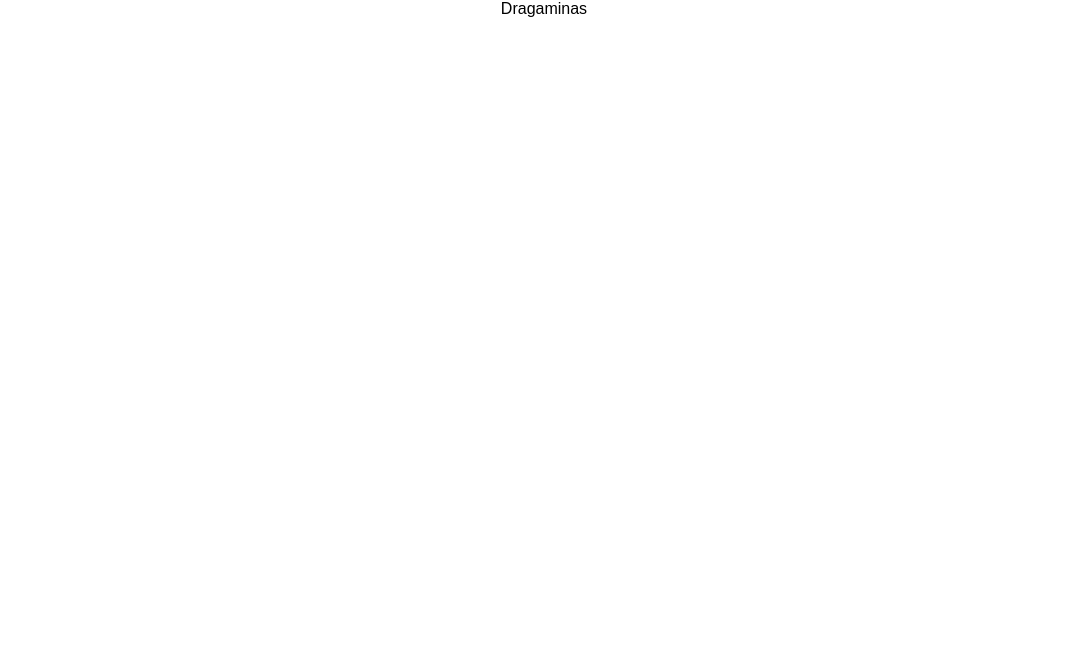
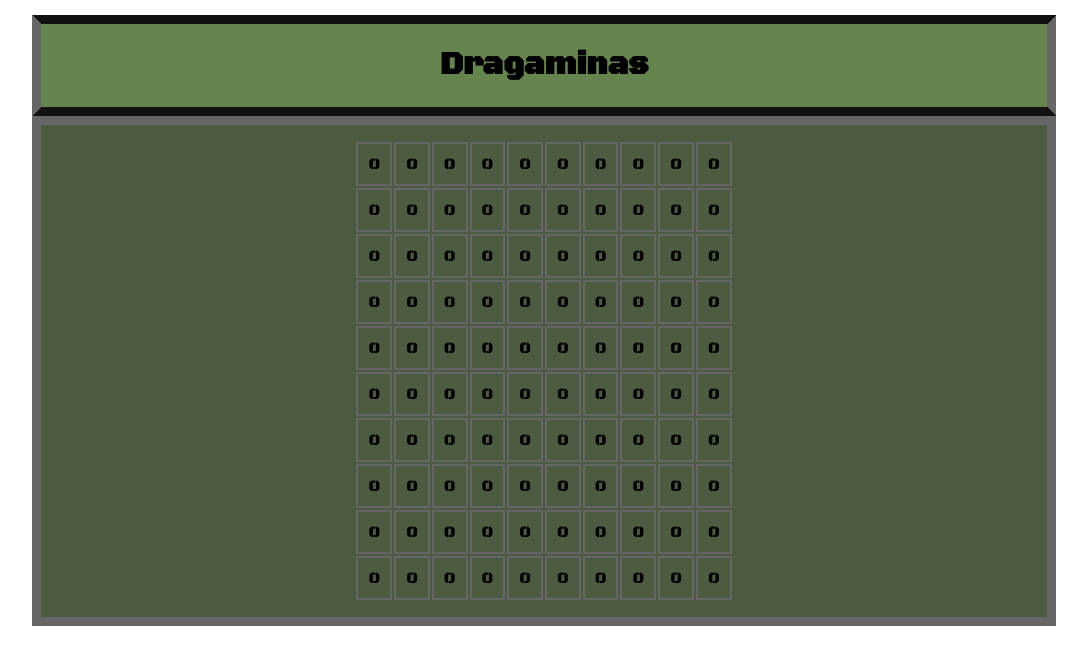
Before and after one commit to sayloryna/minesweeper, a website: page public/index.html in a window 1280 px wide. Shown: the whole page, without its empty margins (96-1183 px from the left). Drawn offline with Linux system fonts and the light colour scheme; a web font is replaced by a local one.

Commit message:
Add board styles

```diff
--- a/public/index.html
+++ b/public/index.html
@@ -5,18 +5,146 @@
   <meta charset="UTF-8">
   <meta name="viewport" content="width=device-width, initial-scale=1.0">
   <title>MineSweeper</title>
+  <meta name="description" content="Una version del clásico buscaminas desarrollada con typescript">
+  <link rel="preconnect" href="https://fonts.googleapis.com">
+  <link rel="preconnect" href="https://fonts.gstatic.com" crossorigin>
+  <link href="https://fonts.googleapis.com/css2?family=Black+Ops+One&family=Noto+Sans+Symbols+2&display=swap"
+    rel="stylesheet">
   <link rel="stylesheet" href="/styles/styles.css">
   <link rel="shortcut icon" href="/icons/minesweeper-1992.webp" type="image/webp">
-  <meta name="description" content="Una version del clásico buscaminas desarrollada con typescript">
   <script type="module" src="/js/index.js"></script>
 </head>
 
 <body>
   <div class="main-container">
     <header class="main-header">
-      Dragaminas
+      <h1>Dragaminas</h1>
     </header>
-    <main class="main-container">
+    <main class="main-content">
+      <table class="board">
+        <tr>
+          <td class="tile">0</td>
+          <td class="tile">0</td>
+          <td class="tile">0</td>
+          <td class="tile">0</td>
+          <td class="tile">0</td>
+          <td class="tile">0</td>
+          <td class="tile">0</td>
+          <td class="tile">0</td>
+          <td class="tile">0</td>
+          <td class="tile">0</td>
+        </tr>
+        <tr>
+          <td class="tile">0</td>
+          <td class="tile">0</td>
+          <td class="tile">0</td>
+          <td class="tile">0</td>
+          <td class="tile">0</td>
+          <td class="tile">0</td>
+          <td class="tile">0</td>
+          <td class="tile">0</td>
+          <td class="tile">0</td>
+          <td class="tile">0</td>
+        </tr>
+        <tr>
+          <td class="tile">0</td>
+          <td class="tile">0</td>
+          <td class="tile">0</td>
+          <td class="tile">0</td>
+          <td class="tile">0</td>
+          <td class="tile">0</td>
+          <td class="tile">0</td>
+          <td class="tile">0</td>
+          <td class="tile">0</td>
+          <td class="tile">0</td>
+        </tr>
+        <tr>
+          <td class="tile">0</td>
+          <td class="tile">0</td>
+          <td class="tile">0</td>
+          <td class="tile">0</td>
+          <td class="tile">0</td>
+          <td class="tile">0</td>
+          <td class="tile">0</td>
+          <td class="tile">0</td>
+          <td class="tile">0</td>
+          <td class="tile">0</td>
+        </tr>
+        <tr>
+          <td class="tile">0</td>
+          <td class="tile">0</td>
+          <td class="tile">0</td>
+          <td class="tile">0</td>
+          <td class="tile">0</td>
+          <td class="tile">0</td>
+          <td class="tile">0</td>
+          <td class="tile">0</td>
+          <td class="tile">0</td>
+          <td class="tile">0</td>
+        </tr>
+        <tr>
+          <td class="tile">0</td>
+          <td class="tile">0</td>
+          <td class="tile">0</td>
+          <td class="tile">0</td>
+          <td class="tile">0</td>
+          <td class="tile">0</td>
+          <td class="tile">0</td>
+          <td class="tile">0</td>
+          <td class="tile">0</td>
+          <td class="tile">0</td>
+        </tr>
+        <tr>
+          <td class="tile">0</td>
+          <td class="tile">0</td>
+          <td class="tile">0</td>
+          <td class="tile">0</td>
+          <td class="tile">0</td>
+          <td class="tile">0</td>
+          <td class="tile">0</td>
+          <td class="tile">0</td>
+          <td class="tile">0</td>
+          <td class="tile">0</td>
+        </tr>
+        <tr>
+          <td class="tile">0</td>
+          <td class="tile">0</td>
+          <td class="tile">0</td>
+          <td class="tile">0</td>
+          <td class="tile">0</td>
+          <td class="tile">0</td>
+          <td class="tile">0</td>
+          <td class="tile">0</td>
+          <td class="tile">0</td>
+          <td class="tile">0</td>
+        </tr>
+        <tr>
+          <td class="tile">0</td>
+          <td class="tile">0</td>
+          <td class="tile">0</td>
+          <td class="tile">0</td>
+          <td class="tile">0</td>
+          <td class="tile">0</td>
+          <td class="tile">0</td>
+          <td class="tile">0</td>
+          <td class="tile">0</td>
+          <td class="tile">0</td>
+        </tr>
+        <tr>
+          <td class="tile">0</td>
+          <td class="tile">0</td>
+          <td class="tile">0</td>
+          <td class="tile">0</td>
+          <td class="tile">0</td>
+          <td class="tile">0</td>
+          <td class="tile">0</td>
+          <td class="tile">0</td>
+          <td class="tile">0</td>
+          <td class="tile">0</td>
+        </tr>
+
+
+      </table>
 
     </main>
   </div>
--- a/public/styles/styles.css
+++ b/public/styles/styles.css
@@ -5,11 +5,41 @@
 }
 
 body {
-  font-family: sans-serif;
+  font-family: "black Ops One", montserrat, sans-serif;
   margin: 0;
+}
+
+ul,
+li {
+  list-style: none;
+  padding: 0;
+  margin: 0;
+}
+
+.main-container {
+  margin: 15px auto;
+  width: 80vw;
 }
 
 .main-header {
   display: flex;
   justify-content: center;
+  background-color: #66844e;
+  border-width: 9px;
+  border-color: #666;
+  border-style: inset solid outset;
 }
+
+.main-content {
+  display: flex;
+  justify-content: center;
+  background-color: #4d5c41;
+  padding: 15px;
+  border: 9px solid #666;
+}
+
+.tile {
+  margin: 2px;
+  padding: 10px;
+  border: 2px solid #666;
+}
```
Also changed, not shown: src/index.ts (+11 -4 lines), src/ui.ts (added).
